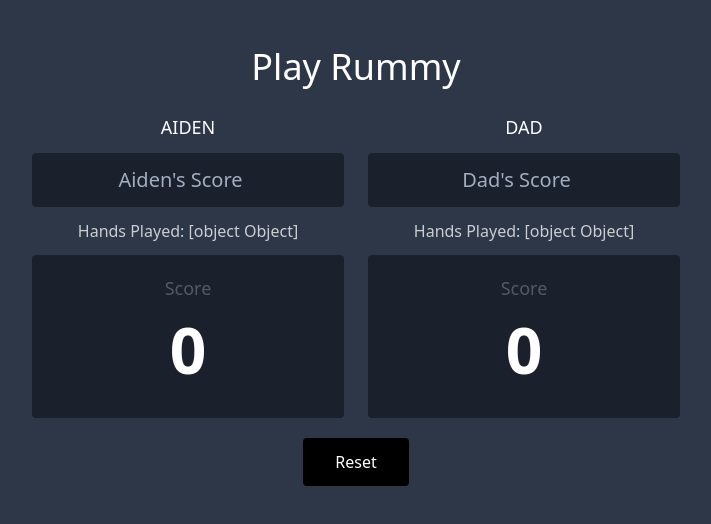
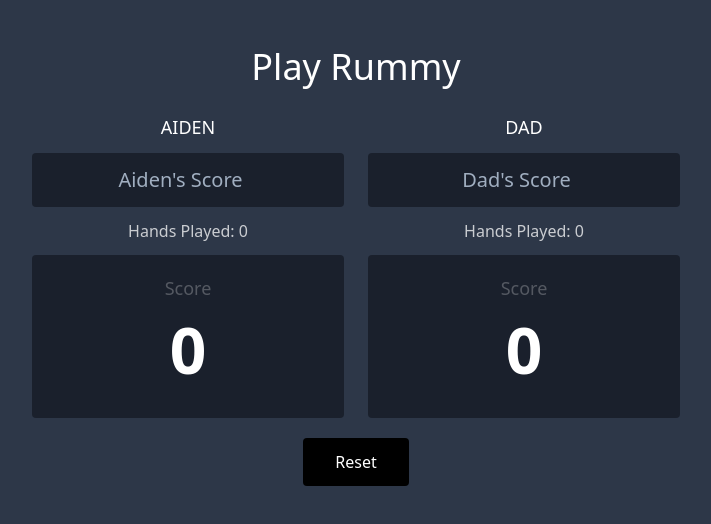
Before and after one commit to bigmooninc/svelte-rummy, a Svelte app: page / in a window 1280 px wide. Shown: the top 524 px of the page, without its empty margins (284-995 px from the left). Built offline with nearby package versions, Linux system fonts and the light colour scheme.

Commit message:
refactor hand

```diff
--- a/src/App.svelte
+++ b/src/App.svelte
@@ -71,7 +71,7 @@
       <p
         class="text-center font-sans font-light text-white opacity-75 my-3
         text-base">
-        Hands Played: {p1Hand}
+        Hands Played: {$p1Hand}
       </p>
       <div
         class="bg-gray-900 flex flex-col justify-center items-center rounded p-5">
@@ -102,7 +102,7 @@
       <p
         class="text-center font-sans font-light text-white opacity-75 my-3
         text-base">
-        Hands Played: {p2Hand}
+        Hands Played: {$p2Hand}
       </p>
       <div
         class="bg-gray-900 flex flex-col justify-center items-center rounded p-5">
```
